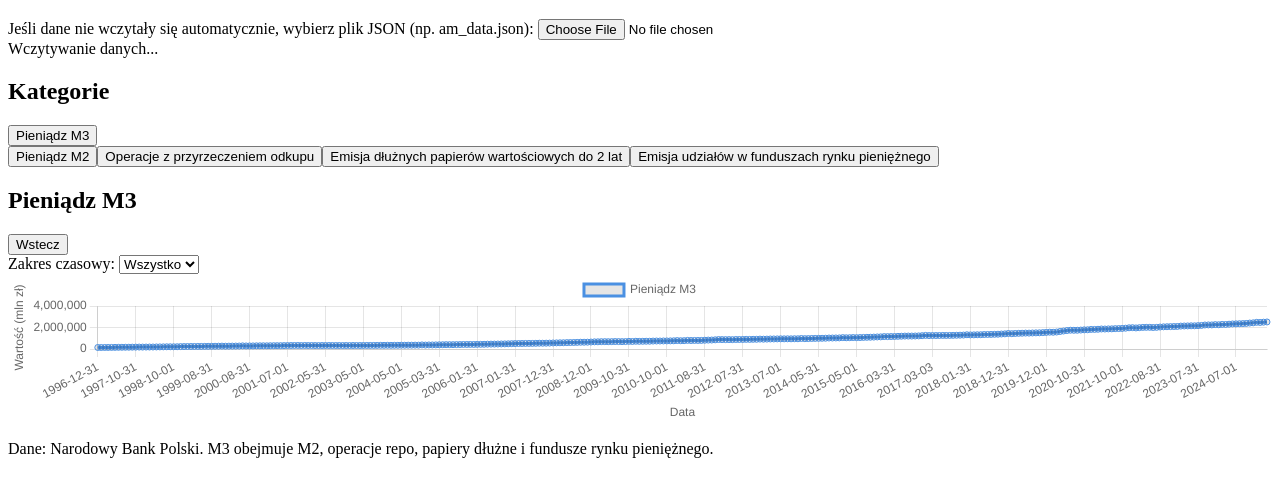
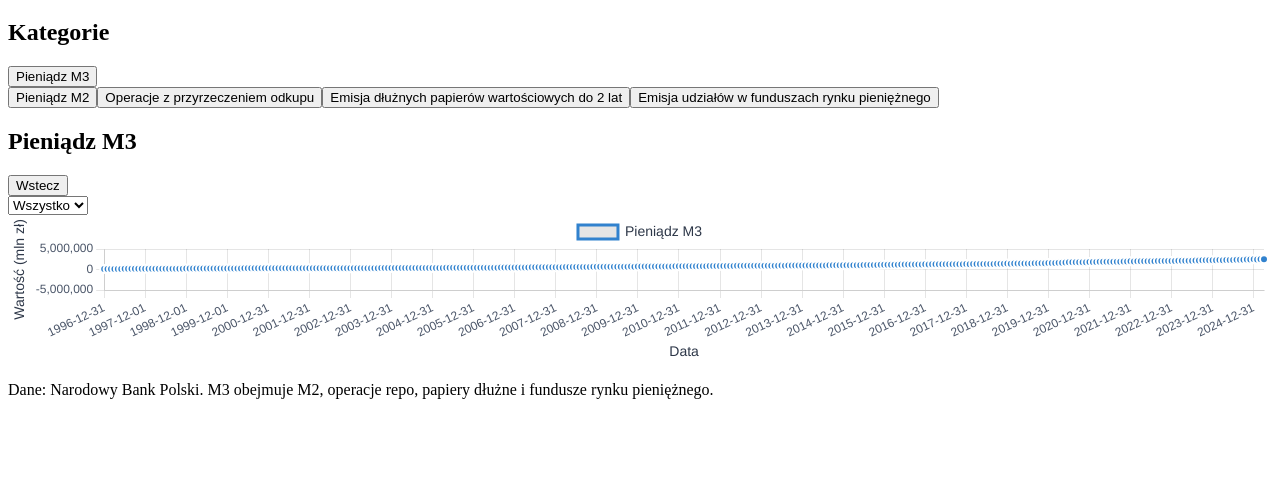
Before and after one commit to dankostecki/podazpieniadza, a plain HTML site: page index.html in a window 1280 px wide. Shown: the part 61-558 px from the top of the page. Drawn offline with nearby package versions, Linux system fonts and the light colour scheme.

Commit message:
kolejna próba

```diff
--- a/index.html
+++ b/index.html
@@ -10,12 +10,6 @@
 <body>
     <div class="container">
         <h1>Podaż pieniądza w Polsce</h1>
-        <div class="mb-4">
-            <label>Jeśli dane nie wczytały się automatycznie, wybierz plik JSON (np. am_data.json):</label>
-            <input type="file" id="fileInput" accept=".json" />
-        </div>
-        <div id="error" class="error hidden"></div>
-        <div id="loading" class="loading">Wczytywanie danych...</div>
         <div class="flex-container">
             <div id="menu" class="menu"></div>
             <div class="chart-section">
@@ -25,7 +19,6 @@
                         <button id="backButton">Wstecz</button>
                     </div>
                     <div>
-                        <label for="timeRange">Zakres czasowy:</label>
                         <select id="timeRange">
                             <option value="all">Wszystko</option>
                             <option value="ytd">YTD</option>
@@ -50,7 +43,7 @@
         // Sprawdzenie, czy Chart.js się załadował
         if (typeof Chart === 'undefined') {
             console.error("Błąd: Chart.js nie załadował się poprawnie.");
-            displayError("Błąd: Chart.js nie załadował się poprawnie. Sprawdź połączenie z internetem.");
+            alert("Błąd: Chart.js nie załadował się poprawnie. Sprawdź połączenie z internetem.");
         } else {
             console.log("Chart.js załadowany poprawnie:", Chart.version);
         }
@@ -61,6 +54,7 @@
         });
         if (!stylesLoaded) {
             console.error("Błąd: Plik styles.css nie załadował się poprawnie.");
+            alert("Błąd: Plik styles.css nie załadował się poprawnie. Sprawdź, czy plik istnieje w repozytorium.");
         } else {
             console.log("Plik styles.css załadowany poprawnie.");
         }
@@ -172,14 +166,6 @@
             document.getElementById(id).classList.toggle('hidden', !show);
         }
 
-        // Function to display error
-        function displayError(message) {
-            const errorDiv = document.getElementById('error');
-            errorDiv.textContent = message;
-            showElement('error', true);
-            showElement('loading', false);
-        }
-
         // Function to render menu
         function renderMenu(node, parentElement, path = []) {
             const isSelected = path.includes(node.column_id);
@@ -252,6 +238,12 @@
 
             const chartData = filterDataByTimeRange(fullChartData);
 
+            // Obliczanie sugerowanych granic osi Y
+            const values = chartData.map(d => d.value);
+            const minValue = Math.min(...values);
+            const maxValue = Math.max(...values);
+            const padding = (maxValue - minValue) * 0.1; // 10% paddingu
+
             if (chart) chart.destroy();
             const ctx = document.getElementById('chart').getContext('2d');
             chart = new Chart(ctx, {
@@ -261,28 +253,60 @@
                     datasets: [{
                         label: selectedCategory.name,
                         data: chartData.map(d => d.value),
-                        borderColor: '#4a90e2',
+                        borderColor: '#3182ce',
                         fill: false,
-                        tension: 0.1
+                        tension: 0.1,
+                        pointBackgroundColor: '#3182ce',
+                        pointBorderColor: '#ffffff',
+                        pointBorderWidth: 2,
+                        pointRadius: 4,
+                        pointHoverRadius: 6
                     }]
                 },
                 options: {
                     responsive: true,
                     maintainAspectRatio: false,
                     scales: {
-                        x: { title: { display: true, text: 'Data' } },
-                        y: { title: { display: true, text: 'Wartość (mln zł)' } }
+                        x: {
+                            title: {
+                                display: true,
+                                text: 'Data',
+                                font: { size: 14, weight: '500' },
+                                color: '#2d3748'
+                            },
+                            ticks: { color: '#4a5568' }
+                        },
+                        y: {
+                            title: {
+                                display: true,
+                                text: 'Wartość (mln zł)',
+                                font: { size: 14, weight: '500' },
+                                color: '#2d3748'
+                            },
+                            ticks: { color: '#4a5568' },
+                            suggestedMin: minValue - padding,
+                            suggestedMax: maxValue + padding
+                        }
                     },
                     plugins: {
-                        legend: { display: true },
+                        legend: {
+                            display: true,
+                            labels: {
+                                font: { size: 14, weight: '500' },
+                                color: '#2d3748'
+                            }
+                        },
                         tooltip: {
                             enabled: true,
-                            backgroundColor: 'rgba(255, 255, 255, 0.9)',
-                            titleColor: '#2d3748',
-                            bodyColor: '#2d3748',
+                            backgroundColor: 'rgba(255, 255, 255, 0.95)',
+                            titleColor: '#1a202c',
+                            bodyColor: '#1a202c',
                             borderColor: '#e2e8f0',
                             borderWidth: 1,
-                            cornerRadius: 6,
+                            cornerRadius: 8,
+                            padding: 12,
+                            titleFont: { size: 14, weight: '600' },
+                            bodyFont: { size: 13 },
                             callbacks: {
                                 label: function(context) {
                                     const value = context.parsed.y;
@@ -320,48 +344,12 @@
                         }))
                     }))
                 };
-                showElement('loading', false);
                 updateUI();
             })
             .catch(err => {
                 console.error("Błąd podczas wczytywania JSON przez fetch:", err);
-                displayError("Błąd podczas wczytywania pliku JSON: " + err.message);
+                alert("Błąd podczas wczytywania pliku JSON: " + err.message);
             });
-
-        // Handle manual file upload
-        document.getElementById('fileInput').addEventListener('change', (event) => {
-            const file = event.target.files[0];
-            if (!file) return;
-
-            console.log("Wczytywanie pliku JSON przez input:", file.name);
-            const reader = new FileReader();
-            reader.onload = (e) => {
-                try {
-                    const jsonData = JSON.parse(e.target.result);
-                    console.log("Wczytano dane JSON przez input:", jsonData);
-                    if (!jsonData.columns || !Array.isArray(jsonData.columns)) {
-                        throw new Error("Niepoprawna struktura pliku JSON. Oczekiwano obiektu z kluczem 'columns'.");
-                    }
-                    // Fix dates in the data
-                    data = {
-                        columns: jsonData.columns.map(column => ({
-                            ...column,
-                            data: column.data.map(item => ({
-                                ...item,
-                                date: getDateFromPeriod(item.period)
-                            }))
-                        }))
-                    };
-                    showElement('error', false);
-                    showElement('loading', false);
-                    updateUI();
-                } catch (err) {
-                    console.error("Błąd podczas wczytywania JSON przez input:", err);
-                    displayError("Błąd podczas wczytywania pliku JSON: " + err.message);
-                }
-            };
-            reader.readAsText(file);
-        });
 
         // Handle time range selection
         document.getElementById('timeRange').addEventListener('change', (event) => {
```
